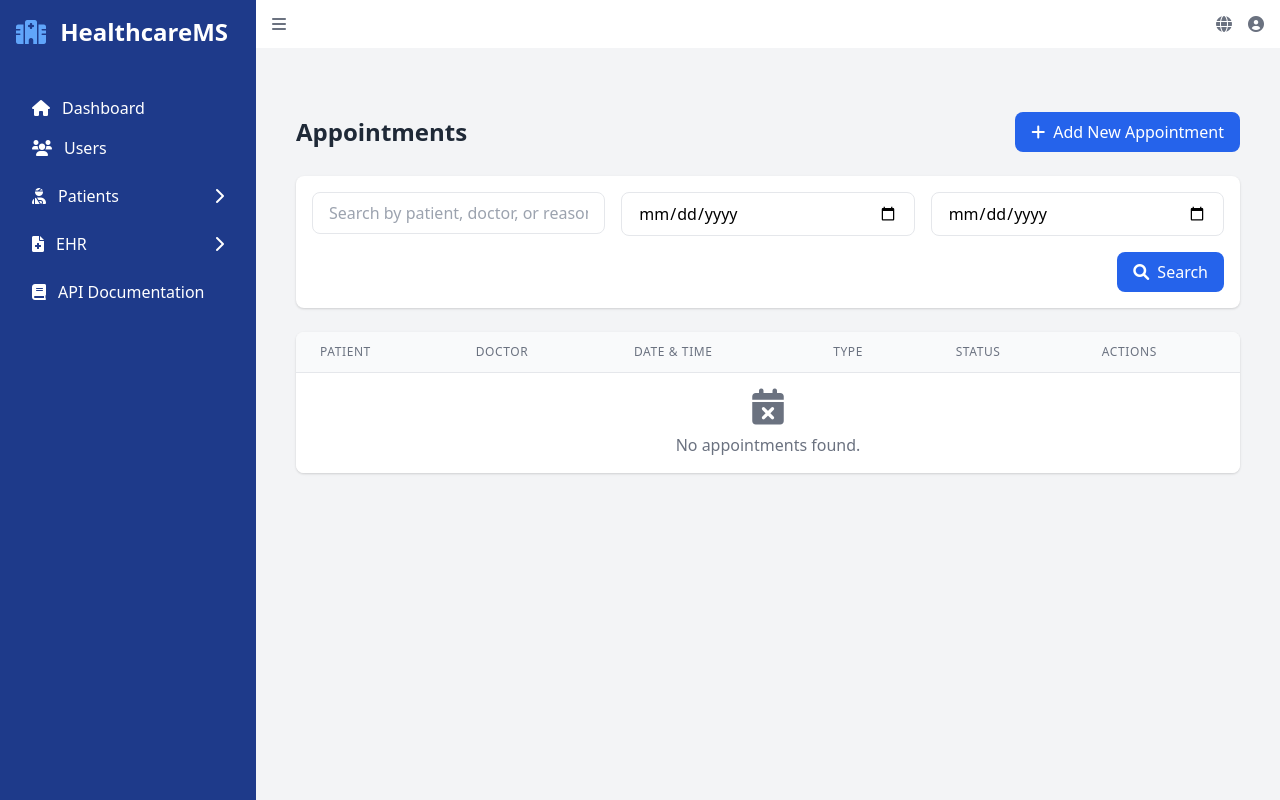
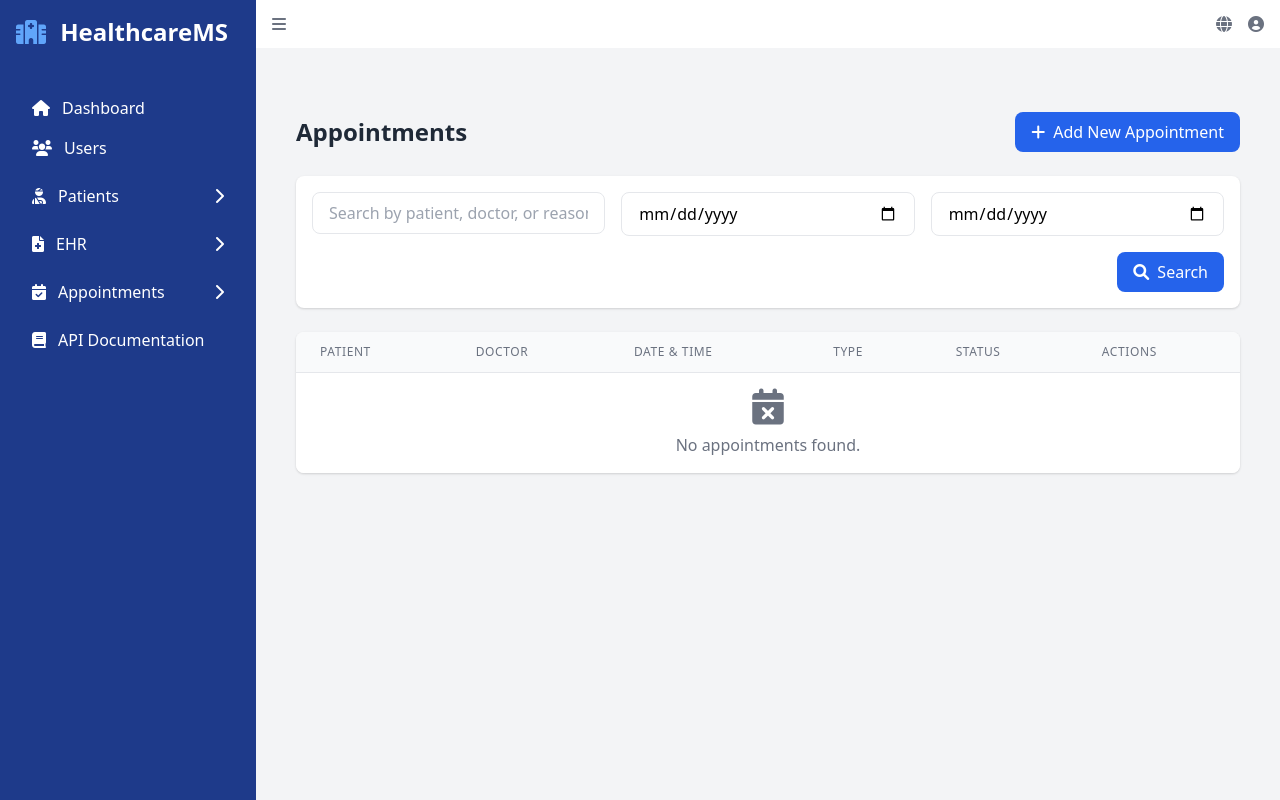
Before and after one commit to markramyy/healthcare-system, a Django app: page /views/appointment/ in a window 1280 px wide. Run offline with Django 5.2, Linux system fonts and the light colour scheme; the visitor is signed in with stand-in values (Sample User, id 1); data that the repository does not hold is empty; parts of the project's set-up code (start-up, migrations or seed data) failed here and were passed over.

Commit message:
Add appointment collapsible section to base template, enhance home template with hover effects on statistics cards, and update landing page dashboard link for improved navigation.

```diff
--- a/healthcare_ms/templates/base.html
+++ b/healthcare_ms/templates/base.html
@@ -108,6 +108,31 @@
                         </div>
                     </div>
 
+                    <!-- Appointment Collapsible Section -->
+                    <div class="mt-2">
+                        <button onclick="toggleSubmenu('appointment-submenu')" class="sidebar-item w-full flex items-center justify-between py-2 px-4 text-white hover:bg-blue-800 rounded-lg">
+                            <div class="flex items-center">
+                                <i class="fas fa-calendar-check mr-3"></i>
+                                <span>Appointments</span>
+                            </div>
+                            <i class="fas fa-chevron-right transition-transform duration-300" id="appointment-arrow"></i>
+                        </button>
+                        <div class="submenu ml-4" id="appointment-submenu">
+                            <a href="{% url 'appointment:appointment-type-list' %}" class="sidebar-item flex items-center py-2 px-4 text-white hover:bg-blue-800 rounded-lg">
+                                <i class="fas fa-list-alt mr-3"></i>
+                                Appointment Types
+                            </a>
+                            <a href="{% url 'appointment:appointment-slot-list' %}" class="sidebar-item flex items-center py-2 px-4 text-white hover:bg-blue-800 rounded-lg">
+                                <i class="fas fa-clock mr-3"></i>
+                                Appointment Slots
+                            </a>
+                            <a href="{% url 'appointment:appointment-list' %}" class="sidebar-item flex items-center py-2 px-4 text-white hover:bg-blue-800 rounded-lg">
+                                <i class="fas fa-calendar-alt mr-3"></i>
+                                Appointments
+                            </a>
+                        </div>
+                    </div>
+
                     <a href="{% url 'api-docs' %}" class="sidebar-item flex items-center py-2 px-4 text-white hover:bg-blue-800 rounded-lg mt-2">
                         <i class="fas fa-book mr-3"></i>
                         API Documentation
--- a/healthcare_ms/templates/landing.html
+++ b/healthcare_ms/templates/landing.html
@@ -87,7 +87,7 @@
                    class="btn-hover bg-white text-blue-900 font-semibold py-3 px-8 rounded-lg shadow-lg hover:bg-gray-100">
                     <i class="fas fa-book mr-2"></i>API Documentation
                 </a>
-                <a href="/dashboard/"
+                <a href="/views/dashboard/"
                    class="btn-hover bg-blue-600 text-white font-semibold py-3 px-8 rounded-lg shadow-lg hover:bg-blue-700">
                     <i class="fas fa-tachometer-alt mr-2"></i>Dashboard
                 </a>
```
Also changed, not shown: healthcare_ms/templates/home.html (+8 -8 lines).
